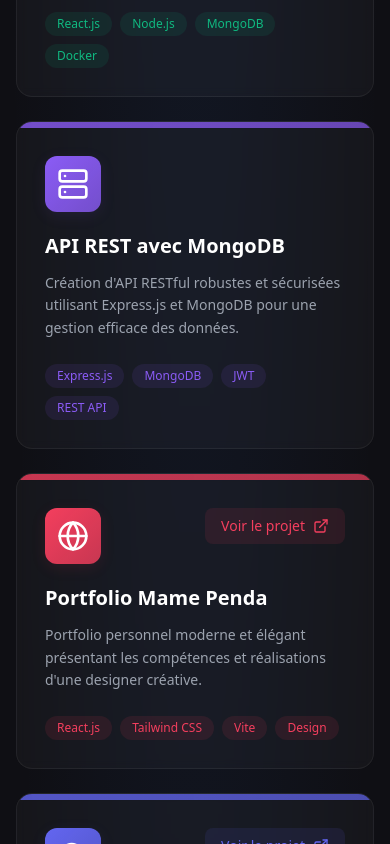
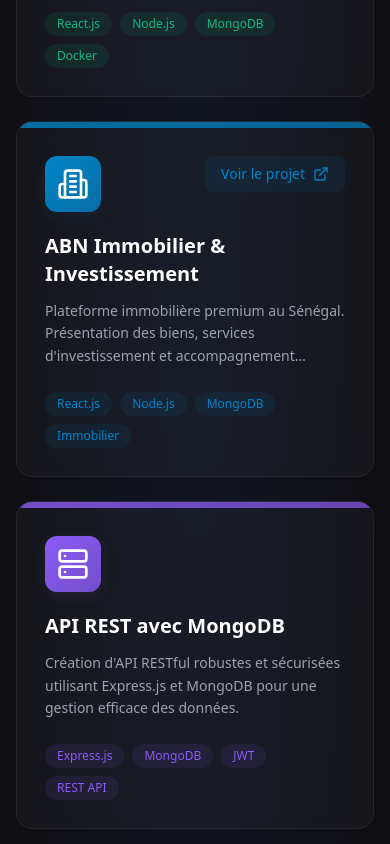
Before and after one commit to Mamadou-Thiam/Mon-Portfolio, a React (Vite) app: page / in a window 390 px wide. Shown: the part 4680-5524 px from the top of the page. Built offline with nearby package versions, Linux system fonts and the light colour scheme.

Commit message:
Ajout projet ABN Immobilier & Investissement dans Portfolio et expérience Freelance

```diff
--- a/src/components/Portfolio.tsx
+++ b/src/components/Portfolio.tsx
@@ -1,4 +1,4 @@
-import { ExternalLink, Briefcase, ShoppingCart, Server, Globe, Search, Users, Package, HardDrive, Database, Sparkles, GraduationCap } from 'lucide-react';
+import { ExternalLink, Briefcase, Building2, ShoppingCart, Server, Globe, Search, Users, Package, HardDrive, Database, Sparkles, GraduationCap } from 'lucide-react';
 
 interface Project {
   title: string;
@@ -33,6 +33,17 @@ const projects: Project[] = [
     light: '#ecfdf5',
     color: '#10b981',
     colorBg: 'rgba(16,185,129,0.1)'
+  },
+  {
+    title: 'ABN Immobilier & Investissement',
+    description: "Plateforme immobilière premium au Sénégal. Présentation des biens, services d'investissement et accompagnement personnalisé pour l'achat et la location de propriétés.",
+    icon: <Building2 className="w-8 h-8" />,
+    tags: ['React.js', 'Node.js', 'MongoDB', 'Immobilier'],
+    url: 'https://abn-immobilier-frontend.onrender.com/',
+    accent: 'from-blue-600 to-sky-500',
+    light: '#f0f9ff',
+    color: '#0284c7',
+    colorBg: 'rgba(2,132,199,0.1)'
   },
   {
     title: 'API REST avec MongoDB',
--- a/src/components/ProfessionalExperience.tsx
+++ b/src/components/ProfessionalExperience.tsx
@@ -42,8 +42,14 @@ const experiences: Experience[] = [
     period: "01/2024 – Present",
     location: "Dakar, Sénégal",
     tasks: [
-      "Application de gestion de données d'une pouponnière (SUNU DOM)",
-      "Application de gestion des candidatures"
+      "ABN Immobilier & Investissement - Plateforme immobilière premium au Sénégal",
+      "SenPrix - Plateforme de comparaison de prix au Sénégal",
+      "API REST avec MongoDB - Création d'API RESTful robustes et sécurisées",
+      "Portfolio Mame Penda - Portfolio personnel moderne pour une designer",
+      "Jobsen - Plateforme de recherche d'emploi connectant candidats et recruteurs",
+      "SEN TECH - Plateforme éducative innovante pour l'apprentissage en ligne",
+      "Projet SUNU DOM - Application de gestion de données d'une pouponnière",
+      "Njek - Logiciel de gestion de stock complet"
     ]
   },
   {
```
